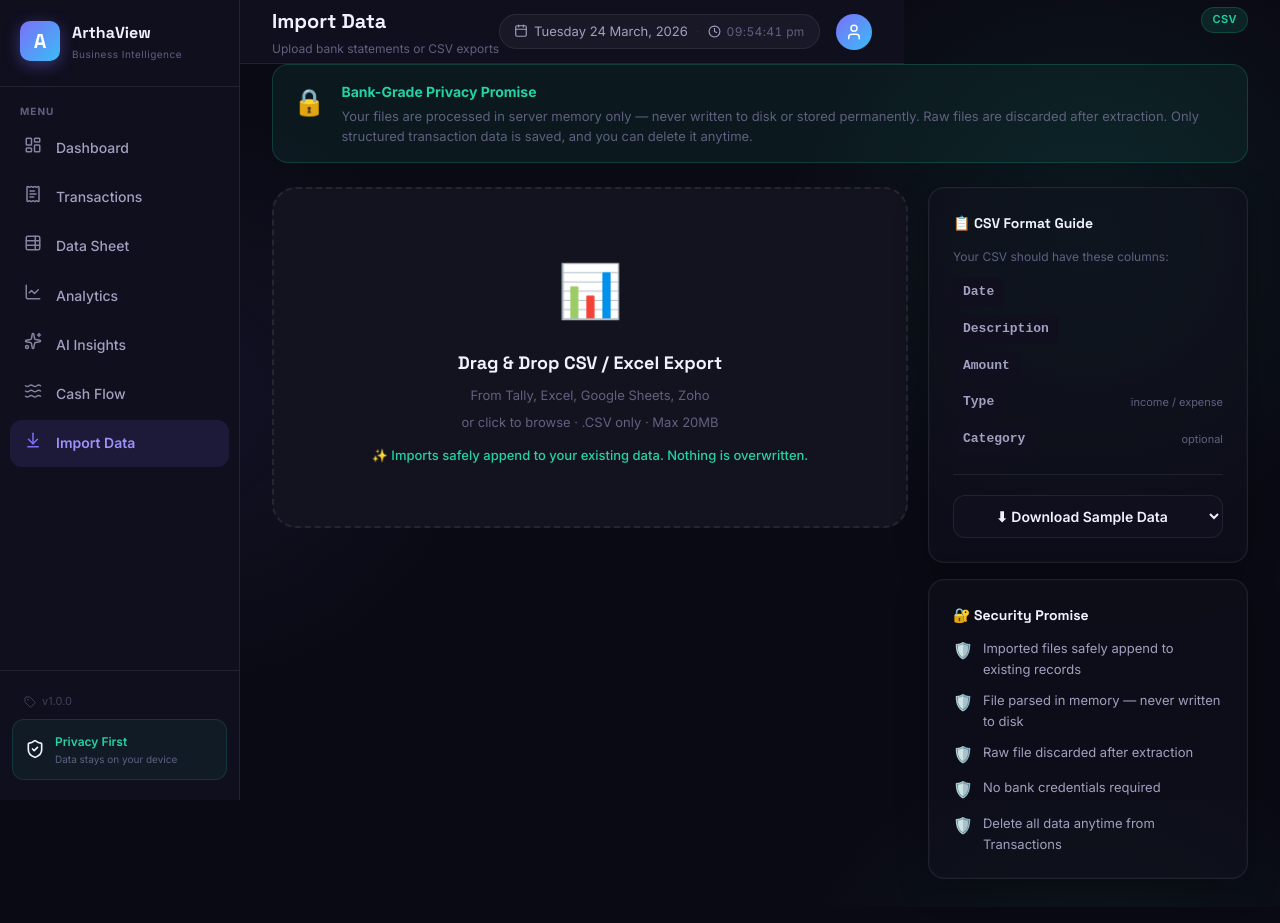
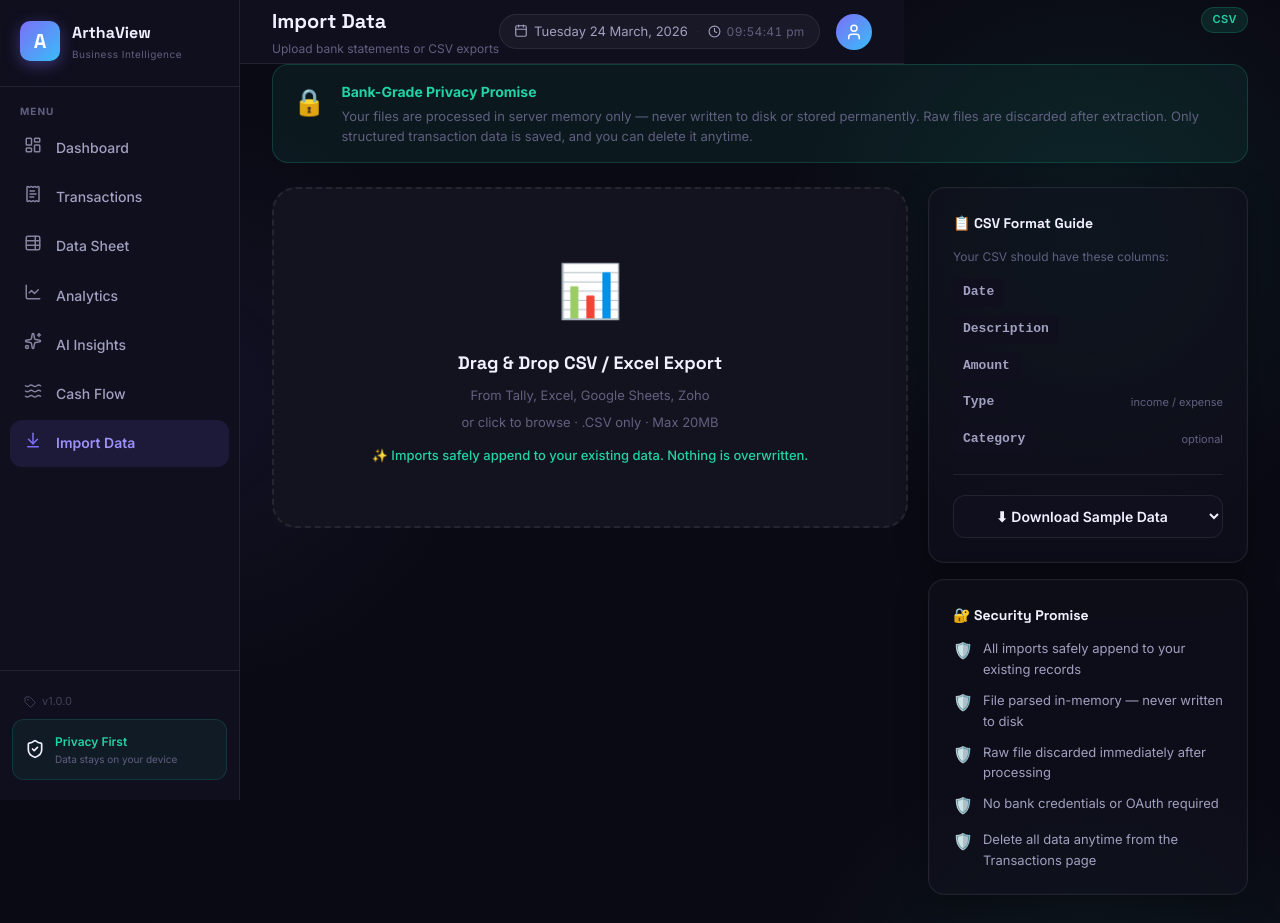
Before and after one commit to SE7EN2028/ArthaView, a React (Vite) app in the folder frontend/: page / in a window 1280 px wide. Both pictures are taken after a click on the button "Add Your Data to Start". Built offline with nearby package versions, Linux system fonts and the light colour scheme.

Commit message:
docs(upload): improve security promise copy for clarity
Refine five security bullet points with clearer, more professional
language explaining the CSV-only import safety model.

```diff
--- a/frontend/src/pages/Upload.jsx
+++ b/frontend/src/pages/Upload.jsx
@@ -245,7 +245,7 @@ export default function Upload() {
             <div className="card">
               <div className="info-heading">🔐 Security Promise</div>
               <div className="security-list">
-                {['Imported files safely append to existing records', 'File parsed in memory — never written to disk', 'Raw file discarded after extraction', 'No bank credentials required', 'Delete all data anytime from Transactions'].map((s, i) => (
+                {['All imports safely append to your existing records', 'File parsed in-memory — never written to disk', 'Raw file discarded immediately after processing', 'No bank credentials or OAuth required', 'Delete all data anytime from the Transactions page'].map((s, i) => (
                   <div key={i} className="security-item">
                     <span>🛡️</span>
                     <span style={{ fontSize: 13, color: 'var(--text-secondary)' }}>{s}</span>
```
